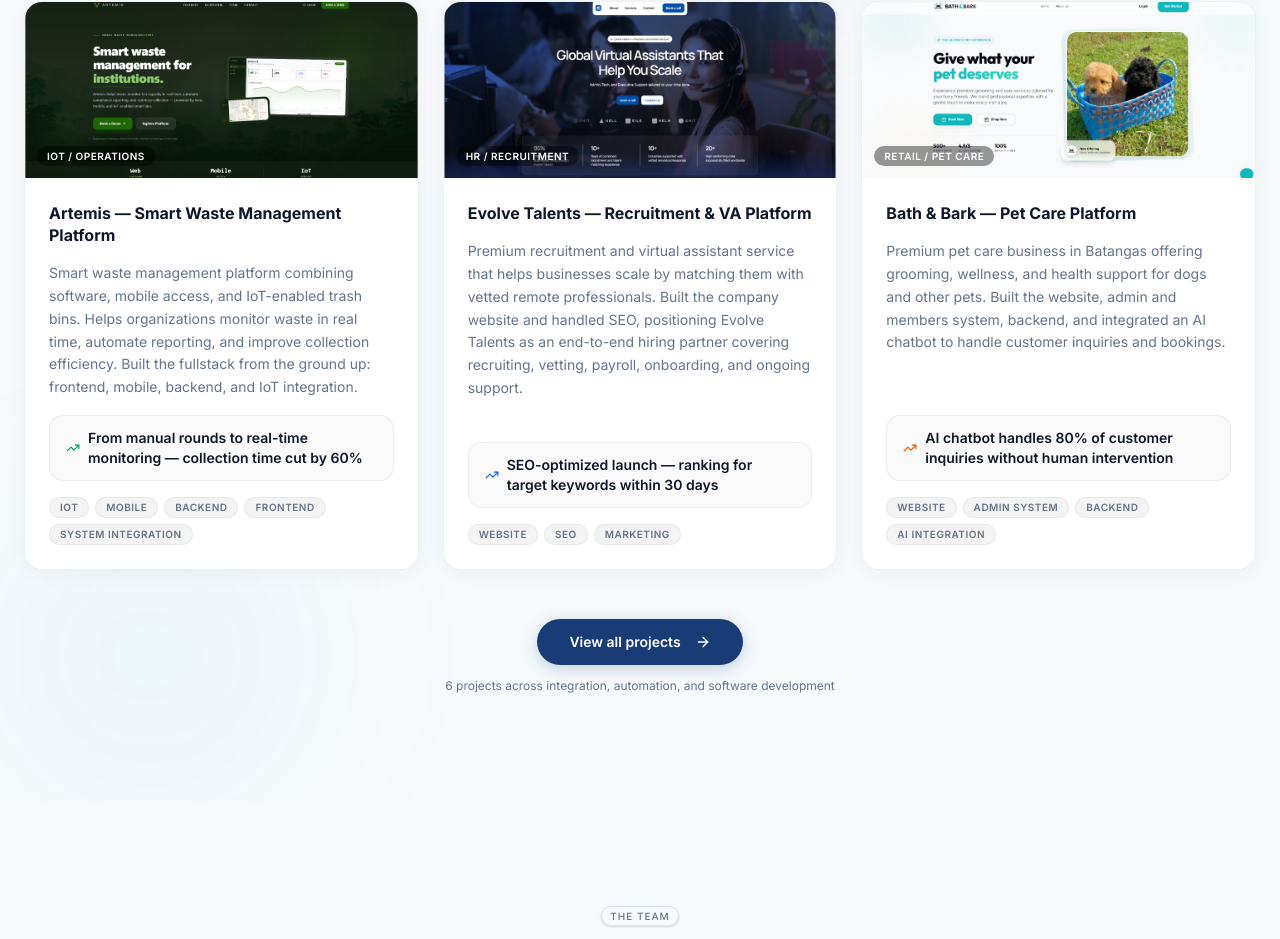
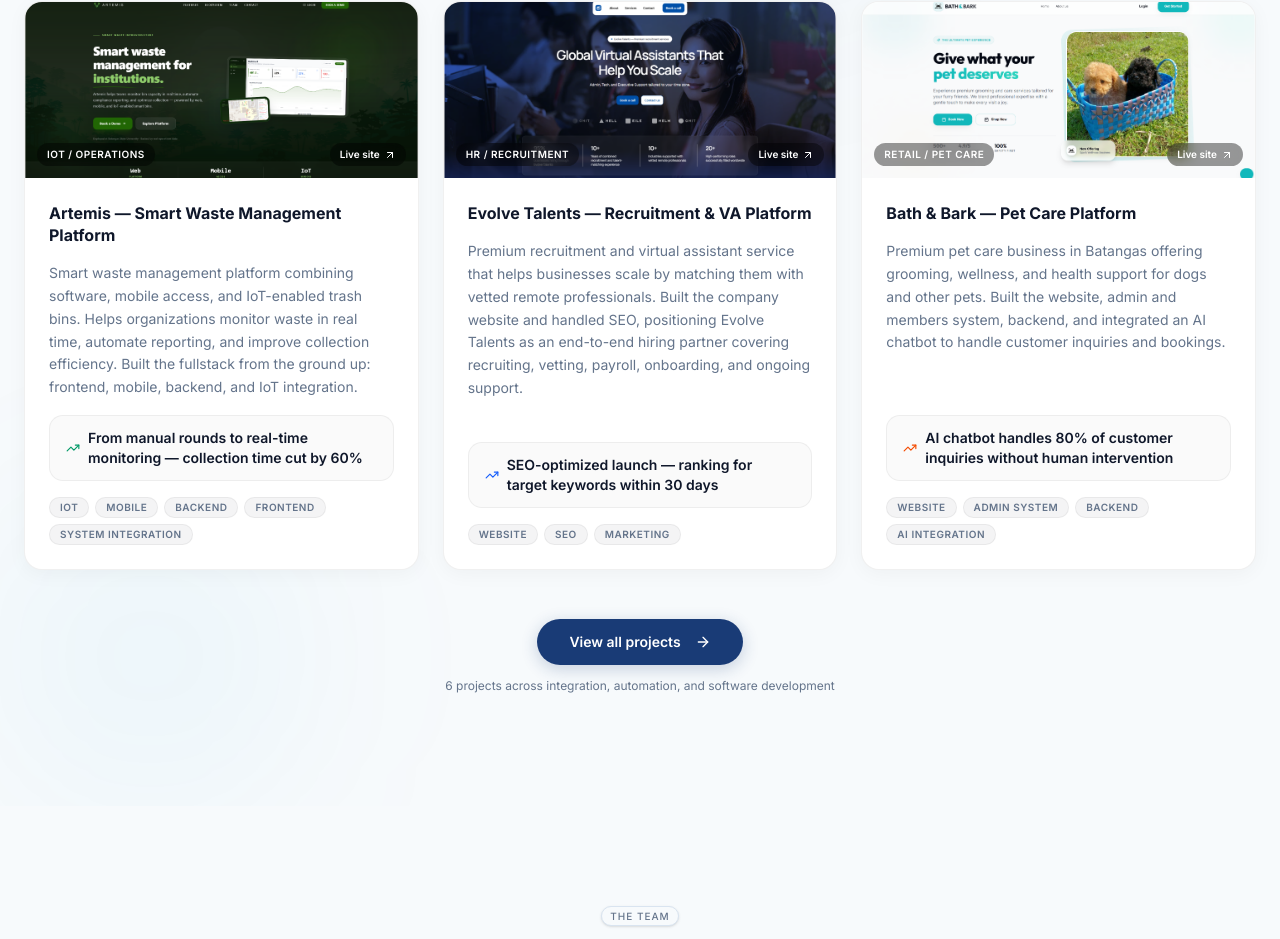
Before and after one commit to Real-Solutions-PH/landing-page, a Next.js app: page / in a window 1280 px wide. Shown: the part 6625-7564 px from the top of the page. Built offline with nearby package versions, Linux system fonts and the light colour scheme.

Commit message:
feat: update og-image references to use local image file

```diff
--- a/app/about/page.tsx
+++ b/app/about/page.tsx
@@ -11,7 +11,7 @@
     title: "About Real Solutions PH",
     description: "Engineers who bridge technical solutions with business needs. Meet Ervin and Kairus, the founders of Real Solutions PH.",
     url: "https://www.realsolutionsph.com/about",
-    images: [{ url: "/api/og-image", width: 1200, height: 630, alt: "Real Solutions PH Team" }],
+    images: [{ url: "/og-image.png", width: 1200, height: 630, alt: "Real Solutions PH Team" }],
   },
 };
 
--- a/app/contact/page.tsx
+++ b/app/contact/page.tsx
@@ -9,7 +9,7 @@
     title: "Book a Discovery Audit — Real Solutions PH",
     description: "Free 30-minute discovery call. We map your problem and show you what's possible, no commitment.",
     url: "https://www.realsolutionsph.com/contact",
-    images: [{ url: "/api/og-image", width: 1200, height: 630, alt: "Book a Discovery Audit" }],
+    images: [{ url: "/og-image.png", width: 1200, height: 630, alt: "Book a Discovery Audit" }],
   },
 };
 
--- a/app/layout.tsx
+++ b/app/layout.tsx
@@ -46,7 +46,7 @@
     type: "website",
     images: [
       {
-        url: "/api/og-image",
+        url: "/og-image.png",
         width: 1200,
         height: 630,
         alt: "Real Solutions PH — Custom Software & Integrations for Philippine SMEs",
@@ -57,7 +57,7 @@
     card: "summary_large_image",
     title: "Real Solutions PH | Custom Software & Integrations for SMEs",
     description: "Connect your POS, inventory, online shop, HR, and accounting into a single coherent system.",
-    images: ["/api/og-image"],
+    images: ["/og-image.png"],
   },
 };
 
--- a/app/pricing/page.tsx
+++ b/app/pricing/page.tsx
@@ -10,7 +10,7 @@
     title: "Real Solutions PH Pricing",
     description: "Transparent, phase-based pricing for SME software integrations. Discovery, Prototype, MVP, and Retainer.",
     url: "https://www.realsolutionsph.com/pricing",
-    images: [{ url: "/api/og-image", width: 1200, height: 630, alt: "Real Solutions PH Pricing" }],
+    images: [{ url: "/og-image.png", width: 1200, height: 630, alt: "Real Solutions PH Pricing" }],
   },
 };
 
--- a/components/layout/navbar.tsx
+++ b/components/layout/navbar.tsx
@@ -142,7 +142,7 @@
           </nav>
 
           <div className="mt-4 pt-4 border-t border-border">
-            <Button variant="default" className="w-full rounded-full" asChild>
+            <Button variant="default" className="w-full rounded-full py-3 h-auto text-base" asChild>
               <Link href="/contact" onClick={closeMenu}>
                 Book a Discovery
               </Link>
--- a/components/sections/portfolio-intro-section.tsx
+++ b/components/sections/portfolio-intro-section.tsx
@@ -5,7 +5,7 @@
 import { Button } from "@/components/ui/button";
 import Link from "next/link";
 import Image from "next/image";
-import { ArrowRight, TrendingUp } from "lucide-react";
+import { ArrowRight, ArrowUpRight, TrendingUp } from "lucide-react";
 import { PROJECTS, ACCENT_CLASSES } from "@/lib/projects";
 
 const featured = PROJECTS.filter((p) => p.featured);
@@ -145,11 +145,22 @@
                       accentColor={project.accentColor}
                     />
                   )}
-                  {/* Client type pill overlaid */}
-                  <div className="absolute bottom-3 left-3">
+                  {/* Client type pill + live site button overlaid */}
+                  <div className="absolute bottom-3 left-3 right-3 flex items-center justify-between">
                     <span className="rounded-full bg-black/40 px-2.5 py-1 text-[10px] font-semibold uppercase tracking-wider text-white backdrop-blur-sm">
                       {project.clientType}
                     </span>
+                    {project.url && (
+                      <a
+                        href={project.url}
+                        target="_blank"
+                        rel="noopener noreferrer"
+                        className="flex items-center gap-1 rounded-full bg-black/40 px-2.5 py-1 text-[10px] font-semibold text-white backdrop-blur-sm hover:bg-black/60 transition-colors"
+                      >
+                        Live site
+                        <ArrowUpRight className="h-3 w-3" />
+                      </a>
+                    )}
                   </div>
                 </div>
 
```
Also changed, not shown: public/og-image.png.
